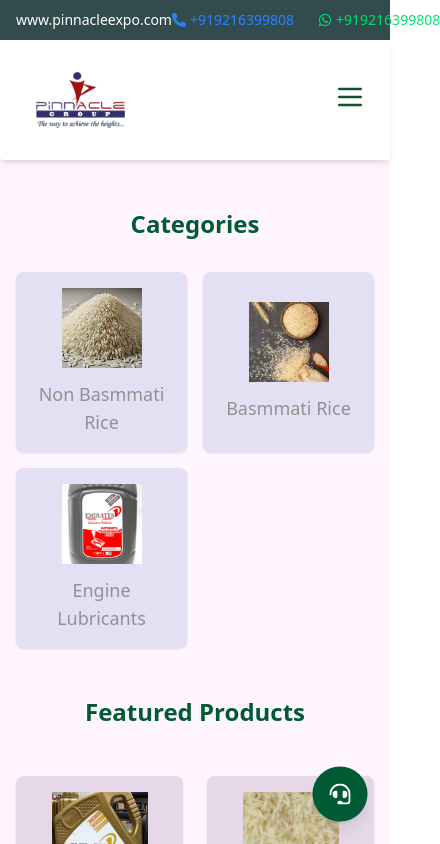
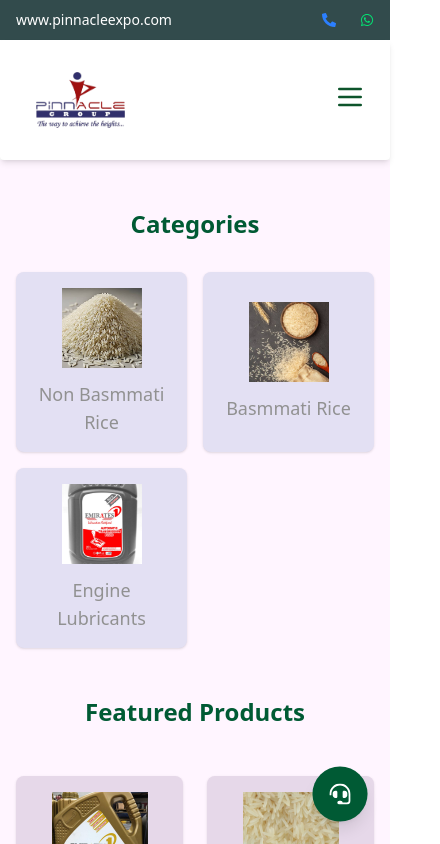
Before and after one commit to Abhixak/PinnacleExpo, a React (Vite) app: page / in a window 390 px wide. Shown: the top 844 px of the page, 440 px wide, since content can reach past the window. Built offline with nearby package versions, Linux system fonts and the light colour scheme.

Commit message:
Updated UI by adding products

```diff
--- a/src/Components/Header.jsx
+++ b/src/Components/Header.jsx
@@ -37,7 +37,7 @@ const Header = () => {
             className="text-blue-500 flex items-center gap-1"
             title="Call"
           >
-            <FaPhoneAlt /> <span>+919216399808</span>
+            <FaPhoneAlt /> <span className="hidden sm:block">+919216399808</span>
           </a>
 
           <a
@@ -47,7 +47,7 @@ const Header = () => {
             className="text-green-400 flex items-center gap-1"
             title="WhatsApp"
           >
-            <FaWhatsapp /> <span>+919216399808</span>
+            <FaWhatsapp /> <span className="hidden sm:block">+919216399808</span>
           </a>
         </div>
       </section>
```
